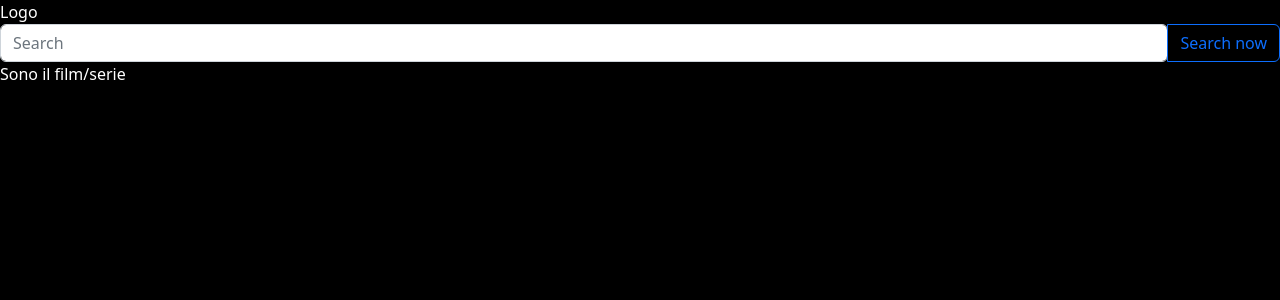
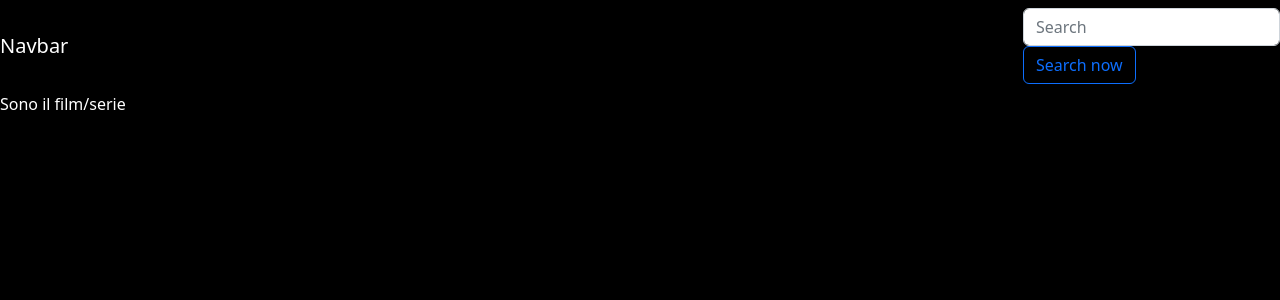
Before and after one commit to BarrioTropical/vite-boolflix, a Vue app: page / in a window 1280 px wide. Shown: the top 300 px of the page. Built offline with nearby package versions, Linux system fonts and the light colour scheme.

Commit message:
store js
Signed-off-by: BarrioTropical <“barriotropical@gmail.com”>

```diff
--- a/src/App.vue
+++ b/src/App.vue
@@ -1,5 +1,8 @@
 <template>
-    <HeaderComponent/>
+    <header>
+        <HeaderComponent/>
+    </header>
+
     <main>
     <ListComponent/>
     </main>
@@ -20,6 +23,9 @@ import ListComponent from './components/ListComponent.vue';
     },
     methods: {
     },
+    created(){
+
+    },
 }
 </script>
 
@@ -28,6 +34,7 @@ import ListComponent from './components/ListComponent.vue';
 @import "@fortawesome/fontawesome-free/scss/solid.scss";
 @import "@fortawesome/fontawesome-free/scss/brands.scss";
 @import "@fortawesome/fontawesome-free/scss/regular.scss";
+@import "./assets/styles/generals.scss";
 
 
 
--- a/src/assets/styles/generals.scss
+++ b/src/assets/styles/generals.scss
@@ -1,6 +1,5 @@
-@use './partials/variables' as *;
+@import 'bootstrap/scss/bootstrap';
 
-@import 'bootstrap/scss/bootstrap';
 
 
 body{
--- a/src/components/HeaderComponent.vue
+++ b/src/components/HeaderComponent.vue
@@ -1,12 +1,11 @@
 <template>
-    <section>
-    <div>Logo</div>
-    <div class="input-group">
-  <input type="search" class="form-control rounded" placeholder="Search" aria-label="Search" aria-describedby="search-addon" />
-  <button type="button" class="btn btn-outline-primary">Search now</button>
-    </div>
-    </section>
-
+    <nav class="navbar navbar-light  justify-content-between">
+    <a class="navbar-brand text-white">Navbar</a>
+    <form class="form-inline">
+    <input type="search" class="form-control rounded" placeholder="Search" aria-label="Search" aria-describedby="search-addon" />
+    <button type="button" class="btn btn-outline-primary">Search now</button>
+    </form>
+    </nav>
 </template>
 
 <script>
@@ -20,6 +19,7 @@ import {store} from '../store'
 </script>
 
 <style lang="scss" scoped>
+@import "../assets/styles/generals.scss";
 
 
 </style>
--- a/src/components/ListComponent.vue
+++ b/src/components/ListComponent.vue
@@ -17,5 +17,6 @@ import ProductComponent from './ProductComponent.vue';
 </script>
 
 <style lang="scss" scoped>
+@import "../assets/styles/generals.scss";
 
 </style>
--- a/src/components/ProductComponent.vue
+++ b/src/components/ProductComponent.vue
@@ -16,5 +16,6 @@ import { store } from '../store';
 </script>
 
 <style lang="scss" scoped>
+@import "../assets/styles/generals.scss";
 
 </style>
--- a/src/store.js
+++ b/src/store.js
@@ -2,13 +2,22 @@ import { reactive } from "vue";
 import axios from "axios";
 
 export const store = reactive({
-    apiURL: 'https://api.themoviedb.org/3/movie/550?api_key=97f8cf3d84935c53d2fc6377f5b7d40f',
-    listMovie: [],
+    baseUrl: 'https://api.themoviedb.org/3/',
+    //apiURL: 'https://api.themoviedb.org/3/movie/550?api_key=97f8cf3d84935c53d2fc6377f5b7d40f',
+    endpoint: 'search/movie',
+    params: {
+        api_key: '97f8cf3d84935c53d2fc6377f5b7d40f',
+        query: '',
+        language: 'it-IT',
+        include_adult: 'false',
+    },
 
-    getMostPopular() {
-        axios.get(this.apiURL).then((res) => {
+    //listMovie: [],
 
-            this.listMovie = [...res.data.results];
-        })
-    }
+    //getMostPopular() {
+    //axios.get(this.apiURL).then((res) => {
+
+    //this.listMovie = [...res.data.results];
+    //})
+    //}
 })
```
